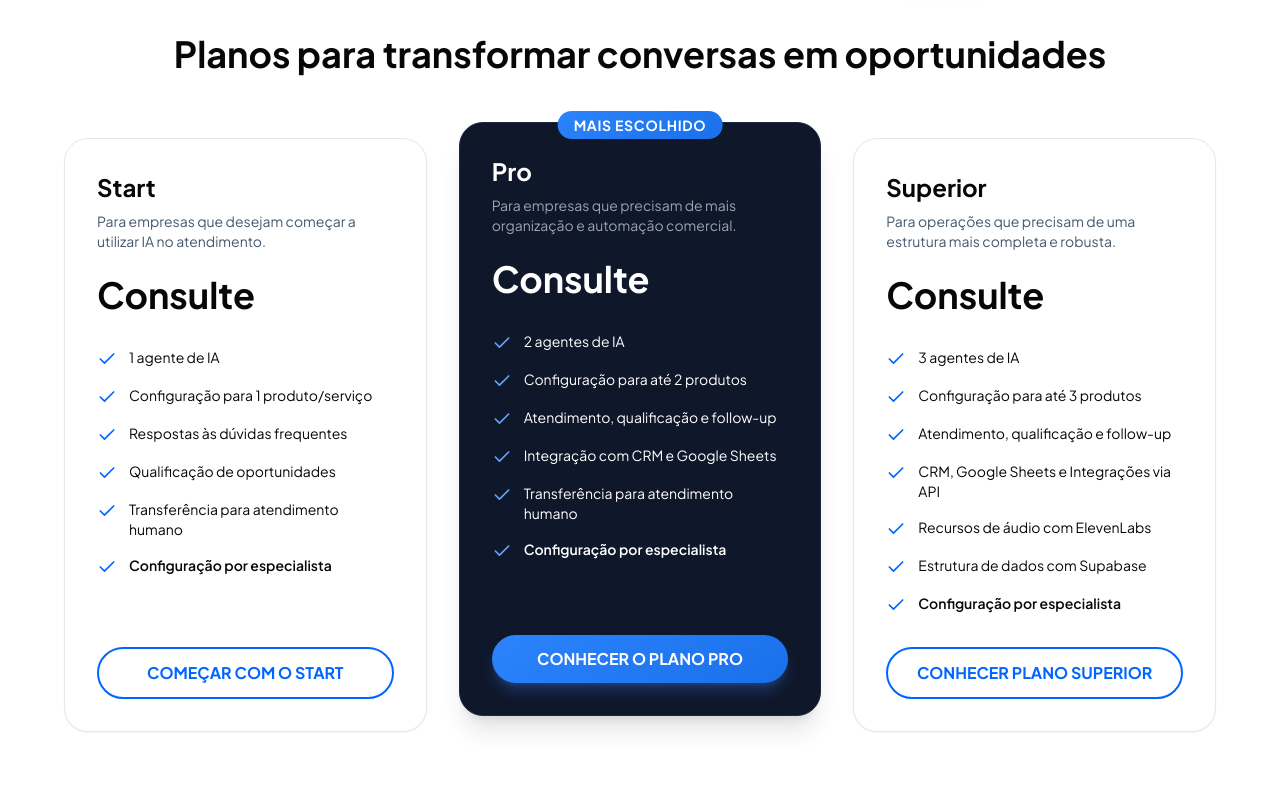
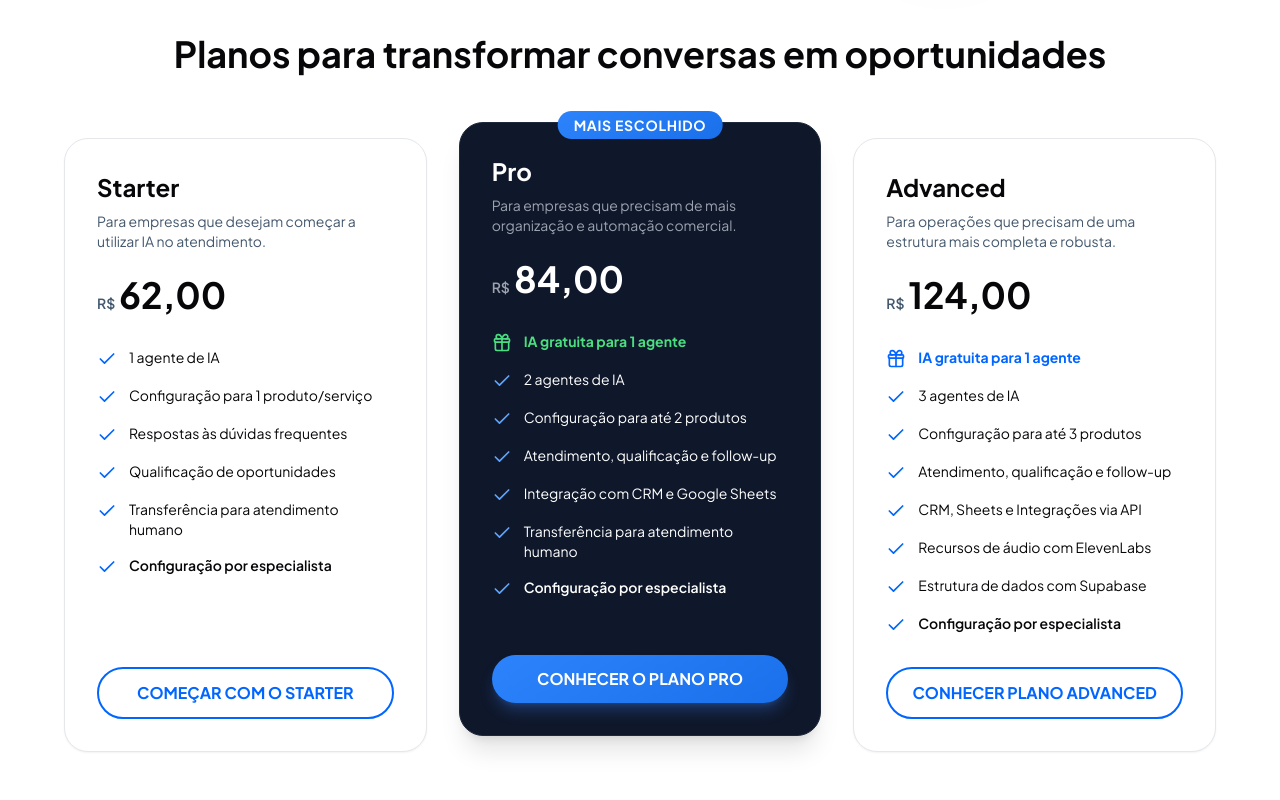
Before and after one commit to Camelusalessistema/camelusalessite, a plain HTML site: page index.html in a window 1280 px wide. Shown: the part 7620-8420 px from the top of the page. Drawn offline with nearby package versions, Linux system fonts and the light colour scheme.

Commit message:
Update pricing plans names and prices, add free AI agent feature

```diff
--- a/index.html
+++ b/index.html
@@ -731,13 +731,14 @@
                 <h2 class="text-2xl sm:text-3xl lg:text-4xl font-bold mb-3 sm:mb-4">Planos para transformar conversas em oportunidades</h2>
             </div>
 
-            <div class="grid lg:grid-cols-3 gap-6 sm:gap-8 max-w-6xl mx-auto">
-                <!-- Plano Start -->
+                        <div class="grid lg:grid-cols-3 gap-6 sm:gap-8 max-w-6xl mx-auto">
+                <!-- Plano Starter -->
                 <div class="bg-white rounded-2xl sm:rounded-3xl p-6 sm:p-8 border border-gray-200 shadow-sm flex flex-col">
-                    <h3 class="text-xl sm:text-2xl font-bold mb-2">Start</h3>
+                    <h3 class="text-xl sm:text-2xl font-bold mb-2">Starter</h3>
                     <p class="text-textgray text-xs sm:text-sm mb-6 min-h-[40px]">Para empresas que desejam começar a utilizar IA no atendimento.</p>
-                    <div class="mb-6 sm:mb-8">
-                        <span class="text-3xl sm:text-4xl font-bold">Consulte</span>
+                    <div class="mb-6 sm:mb-8 flex items-baseline gap-1">
+                        <span class="text-sm font-semibold text-textgray">R$</span>
+                        <span class="text-3xl sm:text-4xl font-bold">62,00</span>
                     </div>
                     <ul class="space-y-3 sm:space-y-4 mb-8 flex-1">
                         <li class="flex items-start gap-2 sm:gap-3 text-xs sm:text-sm"><i data-lucide="check" class="text-primary w-4 h-4 sm:w-5 sm:h-5 shrink-0 mt-0.5"></i> 1 agente de IA</li>
@@ -747,7 +748,7 @@
                         <li class="flex items-start gap-2 sm:gap-3 text-xs sm:text-sm"><i data-lucide="check" class="text-primary w-4 h-4 sm:w-5 sm:h-5 shrink-0 mt-0.5"></i> Transferência para atendimento humano</li>
                         <li class="flex items-start gap-2 sm:gap-3 text-xs sm:text-sm font-semibold"><i data-lucide="check" class="text-primary w-4 h-4 sm:w-5 sm:h-5 shrink-0 mt-0.5"></i> Configuração por especialista</li>
                     </ul>
-                    <a href="https://api.whatsapp.com/send/?phone=557199408517&text=Ol%C3%A1%2C+vim+do+site+e+tenho+interesse+no+Camelusales&type=phone_number&app_absent=0" target="_blank" class="w-full block text-center py-3 px-4 sm:px-6 rounded-full border-2 border-primary text-primary font-bold hover:bg-blue-50 transition-colors text-sm sm:text-base">COMEÇAR COM O START</a>
+                    <a href="https://api.whatsapp.com/send/?phone=557199408517&text=Ol%C3%A1%2C+vim+do+site+e+tenho+interesse+no+Camelusales&type=phone_number&app_absent=0" target="_blank" class="w-full block text-center py-3 px-4 sm:px-6 rounded-full border-2 border-primary text-primary font-bold hover:bg-blue-50 transition-colors text-sm sm:text-base">COMEÇAR COM O STARTER</a>
                 </div>
 
                 <!-- Plano Pro -->
@@ -755,10 +756,12 @@
                     <div class="absolute -top-3 left-1/2 transform -translate-x-1/2 bg-gradient-primary text-white px-3 sm:px-4 py-1 rounded-full text-[10px] sm:text-sm font-bold tracking-wider whitespace-nowrap">MAIS ESCOLHIDO</div>
                     <h3 class="text-xl sm:text-2xl font-bold mb-2">Pro</h3>
                     <p class="text-gray-400 text-xs sm:text-sm mb-6 min-h-[40px]">Para empresas que precisam de mais organização e automação comercial.</p>
-                    <div class="mb-6 sm:mb-8">
-                        <span class="text-3xl sm:text-4xl font-bold text-white">Consulte</span>
+                    <div class="mb-6 sm:mb-8 flex items-baseline gap-1 text-white">
+                        <span class="text-sm font-semibold text-gray-400">R$</span>
+                        <span class="text-3xl sm:text-4xl font-bold">84,00</span>
                     </div>
                     <ul class="space-y-3 sm:space-y-4 mb-8 flex-1">
+                        <li class="flex items-start gap-2 sm:gap-3 text-xs sm:text-sm font-bold text-green-400"><i data-lucide="gift" class="text-green-400 w-4 h-4 sm:w-5 sm:h-5 shrink-0 mt-0.5"></i> IA gratuita para 1 agente</li>
                         <li class="flex items-start gap-2 sm:gap-3 text-xs sm:text-sm"><i data-lucide="check" class="text-blue-400 w-4 h-4 sm:w-5 sm:h-5 shrink-0 mt-0.5"></i> 2 agentes de IA</li>
                         <li class="flex items-start gap-2 sm:gap-3 text-xs sm:text-sm"><i data-lucide="check" class="text-blue-400 w-4 h-4 sm:w-5 sm:h-5 shrink-0 mt-0.5"></i> Configuração para até 2 produtos</li>
                         <li class="flex items-start gap-2 sm:gap-3 text-xs sm:text-sm"><i data-lucide="check" class="text-blue-400 w-4 h-4 sm:w-5 sm:h-5 shrink-0 mt-0.5"></i> Atendimento, qualificação e follow-up</li>
@@ -769,23 +772,25 @@
                     <a href="https://api.whatsapp.com/send/?phone=557199408517&text=Ol%C3%A1%2C+vim+do+site+e+tenho+interesse+no+Camelusales&type=phone_number&app_absent=0" target="_blank" class="w-full block text-center py-3 px-4 sm:px-6 rounded-full bg-gradient-primary text-white font-bold hover:scale-105 transition-transform shadow-lg shadow-blue-500/30 text-sm sm:text-base">CONHECER O PLANO PRO</a>
                 </div>
 
-                <!-- Plano Superior -->
+                <!-- Plano Advanced -->
                 <div class="bg-white rounded-2xl sm:rounded-3xl p-6 sm:p-8 border border-gray-200 shadow-sm flex flex-col mt-4 lg:mt-0">
-                    <h3 class="text-xl sm:text-2xl font-bold mb-2">Superior</h3>
+                    <h3 class="text-xl sm:text-2xl font-bold mb-2">Advanced</h3>
                     <p class="text-textgray text-xs sm:text-sm mb-6 min-h-[40px]">Para operações que precisam de uma estrutura mais completa e robusta.</p>
-                    <div class="mb-6 sm:mb-8">
-                        <span class="text-3xl sm:text-4xl font-bold">Consulte</span>
+                    <div class="mb-6 sm:mb-8 flex items-baseline gap-1">
+                        <span class="text-sm font-semibold text-textgray">R$</span>
+                        <span class="text-3xl sm:text-4xl font-bold">124,00</span>
                     </div>
                     <ul class="space-y-3 sm:space-y-4 mb-8 flex-1">
+                        <li class="flex items-start gap-2 sm:gap-3 text-xs sm:text-sm font-bold text-[#0066ff]"><i data-lucide="gift" class="text-primary w-4 h-4 sm:w-5 sm:h-5 shrink-0 mt-0.5"></i> IA gratuita para 1 agente</li>
                         <li class="flex items-start gap-2 sm:gap-3 text-xs sm:text-sm"><i data-lucide="check" class="text-primary w-4 h-4 sm:w-5 sm:h-5 shrink-0 mt-0.5"></i> 3 agentes de IA</li>
                         <li class="flex items-start gap-2 sm:gap-3 text-xs sm:text-sm"><i data-lucide="check" class="text-primary w-4 h-4 sm:w-5 sm:h-5 shrink-0 mt-0.5"></i> Configuração para até 3 produtos</li>
                         <li class="flex items-start gap-2 sm:gap-3 text-xs sm:text-sm"><i data-lucide="check" class="text-primary w-4 h-4 sm:w-5 sm:h-5 shrink-0 mt-0.5"></i> Atendimento, qualificação e follow-up</li>
-                        <li class="flex items-start gap-2 sm:gap-3 text-xs sm:text-sm"><i data-lucide="check" class="text-primary w-4 h-4 sm:w-5 sm:h-5 shrink-0 mt-0.5"></i> CRM, Google Sheets e Integrações via API</li>
+                        <li class="flex items-start gap-2 sm:gap-3 text-xs sm:text-sm"><i data-lucide="check" class="text-primary w-4 h-4 sm:w-5 sm:h-5 shrink-0 mt-0.5"></i> CRM, Sheets e Integrações via API</li>
                         <li class="flex items-start gap-2 sm:gap-3 text-xs sm:text-sm"><i data-lucide="check" class="text-primary w-4 h-4 sm:w-5 sm:h-5 shrink-0 mt-0.5"></i> Recursos de áudio com ElevenLabs</li>
                         <li class="flex items-start gap-2 sm:gap-3 text-xs sm:text-sm"><i data-lucide="check" class="text-primary w-4 h-4 sm:w-5 sm:h-5 shrink-0 mt-0.5"></i> Estrutura de dados com Supabase</li>
                         <li class="flex items-start gap-2 sm:gap-3 text-xs sm:text-sm font-semibold"><i data-lucide="check" class="text-primary w-4 h-4 sm:w-5 sm:h-5 shrink-0 mt-0.5"></i> Configuração por especialista</li>
                     </ul>
-                    <a href="https://api.whatsapp.com/send/?phone=557199408517&text=Ol%C3%A1%2C+vim+do+site+e+tenho+interesse+no+Camelusales&type=phone_number&app_absent=0" target="_blank" class="w-full block text-center py-3 px-4 sm:px-6 rounded-full border-2 border-primary text-primary font-bold hover:bg-blue-50 transition-colors text-sm sm:text-base">CONHECER PLANO SUPERIOR</a>
+                    <a href="https://api.whatsapp.com/send/?phone=557199408517&text=Ol%C3%A1%2C+vim+do+site+e+tenho+interesse+no+Camelusales&type=phone_number&app_absent=0" target="_blank" class="w-full block text-center py-3 px-4 sm:px-6 rounded-full border-2 border-primary text-primary font-bold hover:bg-blue-50 transition-colors text-sm sm:text-base">CONHECER PLANO ADVANCED</a>
                 </div>
             </div>
         </div>
```
